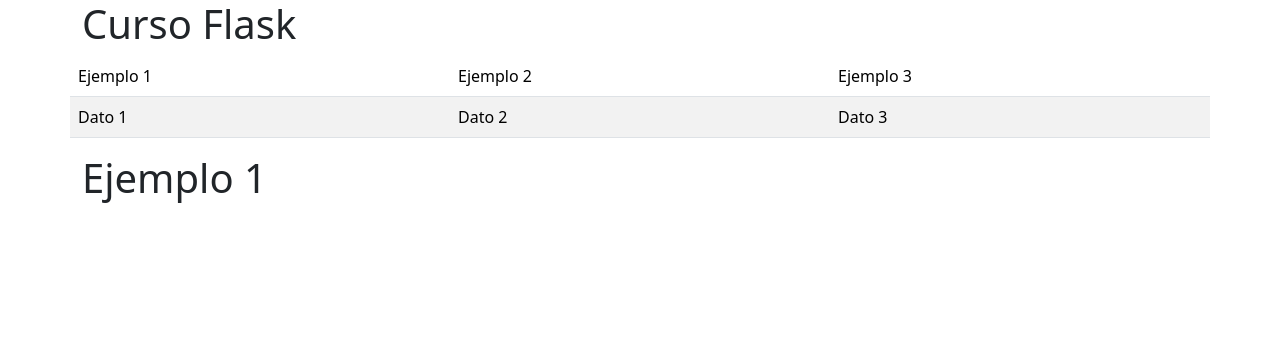
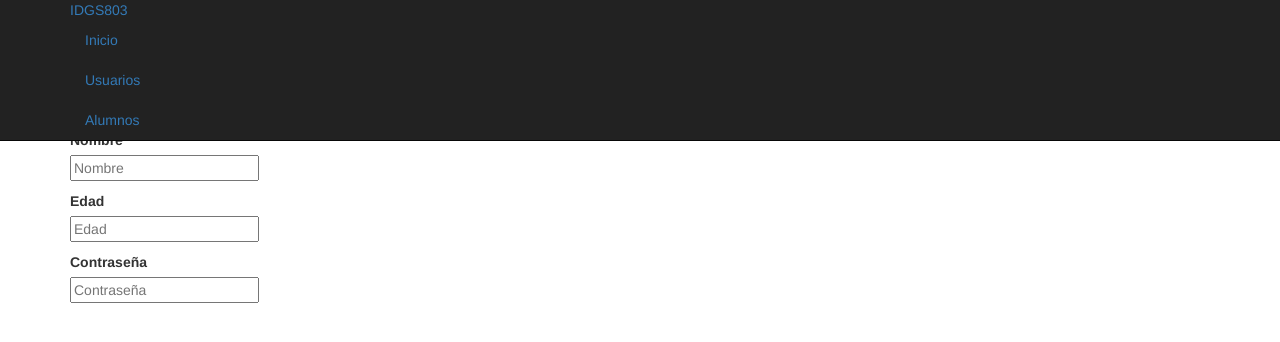
Before and after one commit to IDGS-803-22001758/IntroFlask, a Flask app: page /ejemplo1 in a window 1280 px wide. Shown: the top 342 px of the page. Run offline with Flask 3, Linux system fonts and the light colour scheme; some libraries are stand-ins or nearby versions.

Commit message:
Formularios

```diff
--- /dev/null
+++ b/templates/_macros.html
@@ -0,0 +1,11 @@
+
+{%macro datos(name,placeholder,type="text") %}
+<label for="">{{name}}</label>
+<p><input type="{{type}}" name="{{name}}" placeholder="{{placeholder}}"></p>
+
+{%endmacro%}
+
+{%macro campoNuevo(field)%}
+<td>{{field.label}}</td>
+<dd>{{field(**kwards) |safe}}</dd>
+{%endmacro%}
--- a/templates/ejemplo1.html
+++ b/templates/ejemplo1.html
@@ -1,5 +1,16 @@
 
 {% extends "layout.html" %}
+
 {% block container %}
+{%import "_macros.html" as macros%}
     <h1>Ejemplo 1</h1>
+
+
+    {{macros.datos("Nombre","Nombre")}}
+
+
+    {{macros.datos("Edad","Edad","Number")}}
+
+
+    {{macros.datos("Contraseña","Contraseña","password")}}
     {% endblock %}
--- a/templates/layout.html
+++ b/templates/layout.html
@@ -2,36 +2,53 @@
 <html lang="en">
 <head>
     <meta charset="UTF-8">
-    <meta name="viewport" content="width=device-width, initial-scale=1.0">
-    <link href="https://cdn.jsdelivr.net/npm/bootstrap@5.3.3/dist/css/bootstrap.min.css" rel="stylesheet" integrity="sha384-QWTKZyjpPEjISv5WaRU9OFeRpok6YctnYmDr5pNlyT2bRjXh0JMhjY6hW+ALEwIH" crossorigin="anonymous">
+    <meta name="viewport" content="width=device-width, initial-scale=1.0"><link rel="stylesheet" href="../static/bootstrap/css/bootstrap.min.css">
     <title>Document</title>
+    <style>
+        body{
+            padding-top: 60px;
+        }
+        .tr-head{
+            background: #dff0d8;
+        }
+    </style>
+    <link href="../static/css/bootstrap/css/bootstrap-responsive">
 </head>
 <body>
-    <div class="container">
-        <div class="row">
-
-    <h1>Curso Flask</h1>
-    <table class="table table-striped">
-        <thead>
-            <tr>
-                <td>Ejemplo 1</td>
-                <td>Ejemplo 2</td>
-                <td>Ejemplo 3</td>
-            </tr>
-        </thead>
-        <tbody>
-            <tr>
-                <td>Dato 1</td>
-                <td>Dato 2</td>
-                <td>Dato 3</td>
-            </tr>
-        </tbody>
-    </table>
+<div class="navbar navbar navbar-inverse navbar-fixed-top">
+    <div class="navbar-inner">
+        <div class="container">
+            <a href="" class="brand">
+                IDGS803
+            </a>
+            <ul class="nav">
+                <li class="activate">
+                    <a href="">
+                        <i class="icon-home icon-white"></i>
+                        Inicio
+                    </a>
+                </li>
+                <li>
+                    <a href="">
+                        <i class="icon-home icon-white"></i>
+                        Usuarios
+                    </a>
+                </li>
+                <li>
+                    <a href="">
+                        <i class="icon-home icon-white"></i>
+                        Alumnos
+                    </a>
+                </li>
+            </ul>
+        </div>
+    </div>
+</div>
+   <div class="container">
     {% block container %}
 
     {% endblock %}
+    </div>
 
-</div>
-</div>
 </body>
 </html>
```
Also changed, not shown: forms.py (added, +11 -0 lines), static/css.css (deleted), static/js.js (deleted), 1 other file.
